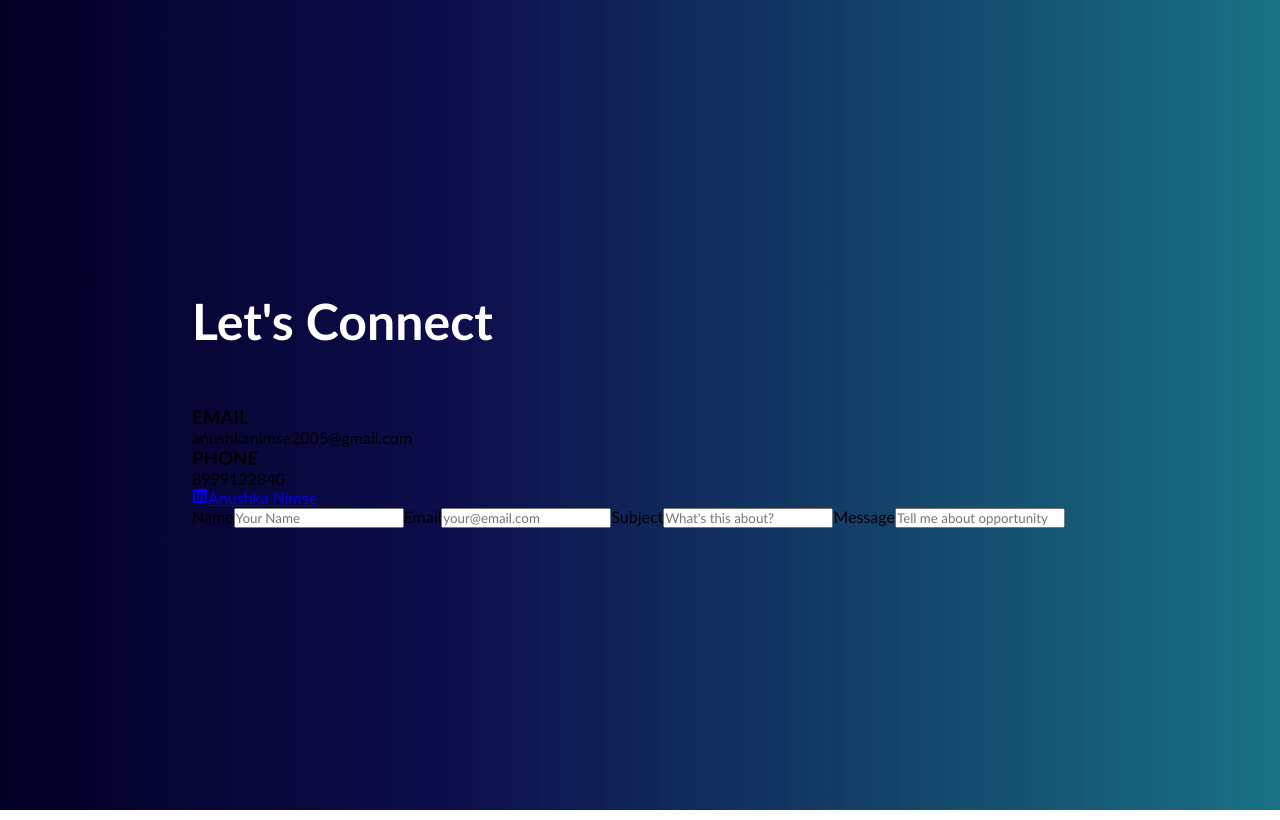
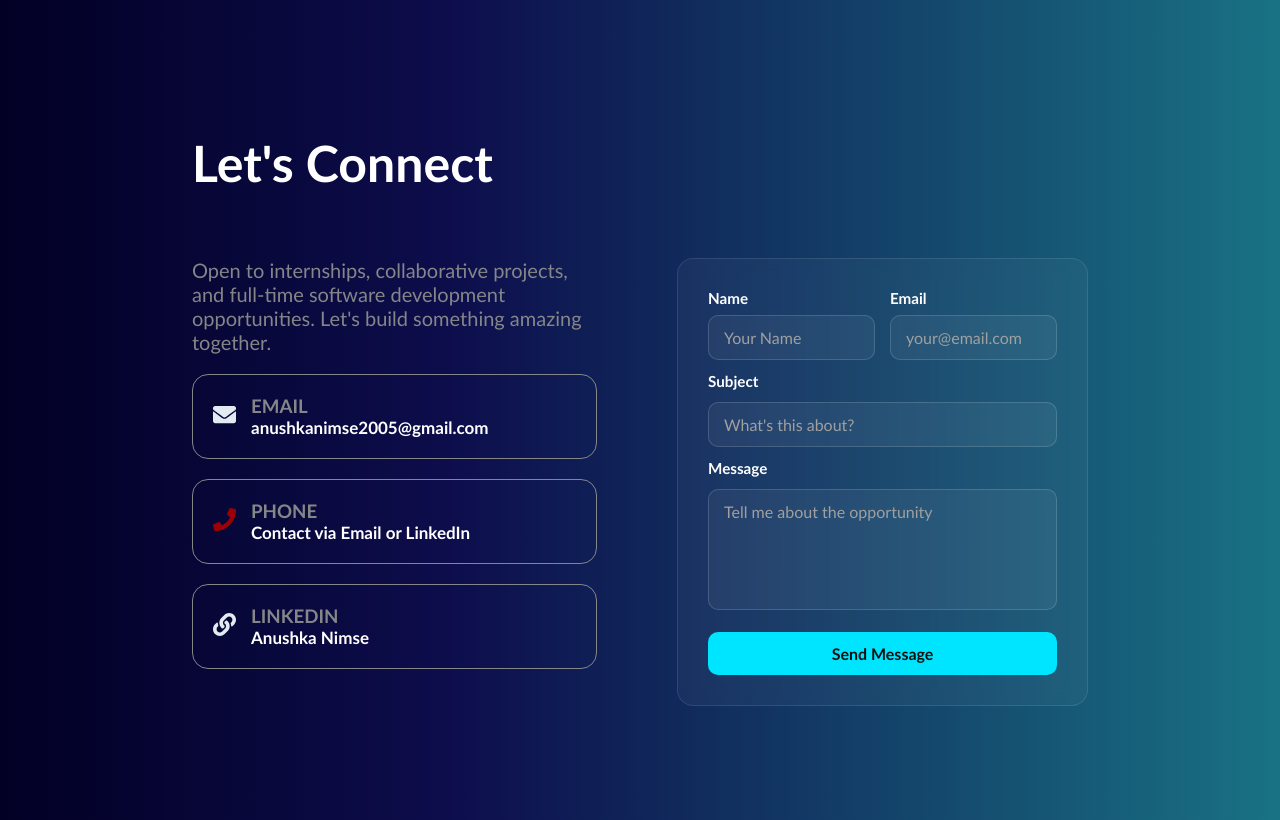
Before and after one commit to Anushka-Nimse11/Anushka_Portfolio, a React (Vite) app: page / in a window 1280 px wide. Shown: the part 4540-5360 px from the top of the page. Built offline with nearby package versions, Linux system fonts and the light colour scheme.

Commit message:
Creating Contact Page

```diff
--- a/src/components/Contact.css
+++ b/src/components/Contact.css
@@ -12,8 +12,155 @@
     gap: 55px;
 }
 
-.contact-header{
+.heading{
     color: #ffff;
+    margin-bottom: 10px;
     font-size: 50px;
     font-weight: 700;
 }
+
+.contactInfo{
+    display: flex;
+    justify-content: center;
+    /* align-items: center; */
+    gap: 80px;
+}
+
+.general-info{
+    color: #858688;
+    width: 50%;
+
+}
+
+.contact-description{
+    margin-bottom: 20px;
+    font-size: 20px;
+}
+
+.email, .phone, .link{
+    display: flex;
+    margin-bottom: 20px;
+    border: 1px solid #858688;
+    border-radius: 16px;
+    padding: 20px;
+    gap: 15px;
+    align-items: center;
+    transition: 0.3s ease;
+}
+
+.email:hover,
+.phone:hover,
+.link:hover{
+    transform: translateY(-4px);
+    border-color: #00e5ff;
+    box-shadow: 0 0 20px rgba(0, 229, 255, 0.15);
+}
+
+
+.emailInfo a, .phoneInfo p, .linkedinInfo a{
+    text-decoration: none;
+    color: #ffff;
+    font-size: 17px;
+    font-weight: 700;
+}
+
+.emailInfo a,
+.linkedinInfo a{
+    transition: 0.3s ease;
+}
+
+.emailInfo a:hover,
+.linkedinInfo a:hover{
+    color: #00e5ff;
+}
+
+.icon{
+    font-size: 23px;
+}
+
+.phone-icon{
+    color: #a70101e9;
+}
+
+.email-icon, .link-icon{
+    color: #e3ebf2;
+}
+
+/* Form */
+
+form {
+  width: 50%;
+  max-width: 550px;
+  display: flex;
+  flex-direction: column;
+  gap: 12px;
+  padding: 30px;
+  background: rgba(255, 255, 255, 0.04);
+  border: 1px solid rgba(255, 255, 255, 0.1);
+  border-radius: 16px;
+  backdrop-filter: blur(10px);
+}
+
+form label {
+  color: #ffffff;
+  font-size: 0.95rem;
+  font-weight: 600;
+}
+
+form input,
+form textarea {
+  width: 100%;
+  padding: 12px 15px;
+  border: 1px solid rgba(255, 255, 255, 0.15);
+  border-radius: 10px;
+  background: rgba(255, 255, 255, 0.05);
+  color: #ffffff;
+  font-size: 1rem;
+  outline: none;
+  transition: 0.3s ease;
+}
+.form-row{
+    display: flex;
+    gap: 15px;
+}
+
+.input-group{
+    flex: 1;
+    display: flex;
+    flex-direction: column;
+    gap: 8px;
+}
+
+
+form input::placeholder,
+form textarea::placeholder {
+  color: #a0a0a0;
+}
+
+form input:focus,
+form textarea:focus {
+  border-color: #00e5ff;
+  box-shadow: 0 0 12px rgba(0, 229, 255, 0.3);
+}
+
+form textarea {
+  resize: none;
+}
+
+form button {
+  margin-top: 10px;
+  padding: 12px;
+  border: none;
+  border-radius: 10px;
+  background: #00e5ff;
+  color: #111;
+  font-size: 1rem;
+  font-weight: 600;
+  cursor: pointer;
+  transition: 0.3s ease;
+}
+
+form button:hover {
+  transform: translateY(-2px);
+  box-shadow: 0 8px 20px rgba(0, 229, 255, 0.35);
+}
--- a/src/components/Contact.jsx
+++ b/src/components/Contact.jsx
@@ -1,5 +1,5 @@
 import "./Contact.css";
-import { FaLinkedin } from "react-icons/fa";
+import { FaLinkedin, FaPhone, FaEnvelope, FaLink } from "react-icons/fa";
 
 function Contact() {
   return (
@@ -11,36 +11,93 @@ function Contact() {
 
         <div className="contactInfo">
           <div className="general-info">
+            <div className="contact-description">
+              <p>
+                Open to internships, collaborative projects, and full-time
+                software development opportunities. Let's build something
+                amazing together.
+              </p>
+            </div>
+
+            {/* Email */}
             <div className="email">
+              {/* icon */}
+              <div className="icon">
+                <FaEnvelope className="email-icon" />
+              </div>
+
+              {/* text */}
+              <div className="emailInfo">
                 <h3>EMAIL</h3>
-              <p>anushkanimse2005@gmail.com</p>
+                <a href="mailto:anushkanimse2005@gmail.com">
+                  anushkanimse2005@gmail.com
+                </a>
               </div>
+            </div>
+
+            {/* Phone */}
             <div className="phone">
+              {/* icon */}
+              <div className="icon">
+                <FaPhone className="phone-icon" />
+              </div>
+
+              {/* text */}
+              <div className="phoneInfo">
                 <h3>PHONE</h3>
-              <p>8999122840</p>
+                <p>Contact via Email or LinkedIn</p>
               </div>
+            </div>
+
+            {/* Link */}
             <div className="link">
-              <a href="https://www.linkedin.com/in/anushka-nimse-96b15b29b/">
-                <FaLinkedin />
+              {/* icon */}
+              <div className="icon">
+                <FaLink className="link-icon" />
+              </div>
+
+              {/* text */}
+              <div className="linkedinInfo">
+                <h3>LINKEDIN</h3>
+                <a
+                  href="https://www.linkedin.com/in/anushka-nimse-96b15b29b/"
+                  target="_blank"
+                  rel="noopener noreferrer"
+                >
                   Anushka Nimse
                 </a>
+              </div>
             </div>
           </div>
 
           {/* Form */}
           <form>
+            <div className="form-row">
+              {/* name */}
+              <div className="input-group">
                 <label>Name</label>
                 <input type="text" placeholder="Your Name" required />
+              </div>
+
+              {/* email */}
+              <div className="input-group">
                 <label>Email</label>
                 <input type="email" placeholder="your@email.com" required />
+              </div>
+            </div>
+
+            {/* subject */}
             <label>Subject</label>
             <input type="text" placeholder="What's this about?" required />
+
+            {/* message */}
             <label>Message</label>
-            <input
-              type="text"
-              placeholder="Tell me about opportunity"
+            <textarea
+              placeholder="Tell me about the opportunity"
+              rows="5"
               required
-            />
+            ></textarea>
+            <button type="submit">Send Message</button>
           </form>
         </div>
       </div>
```
Lines whose indentation alone changed are shown as unchanged.
